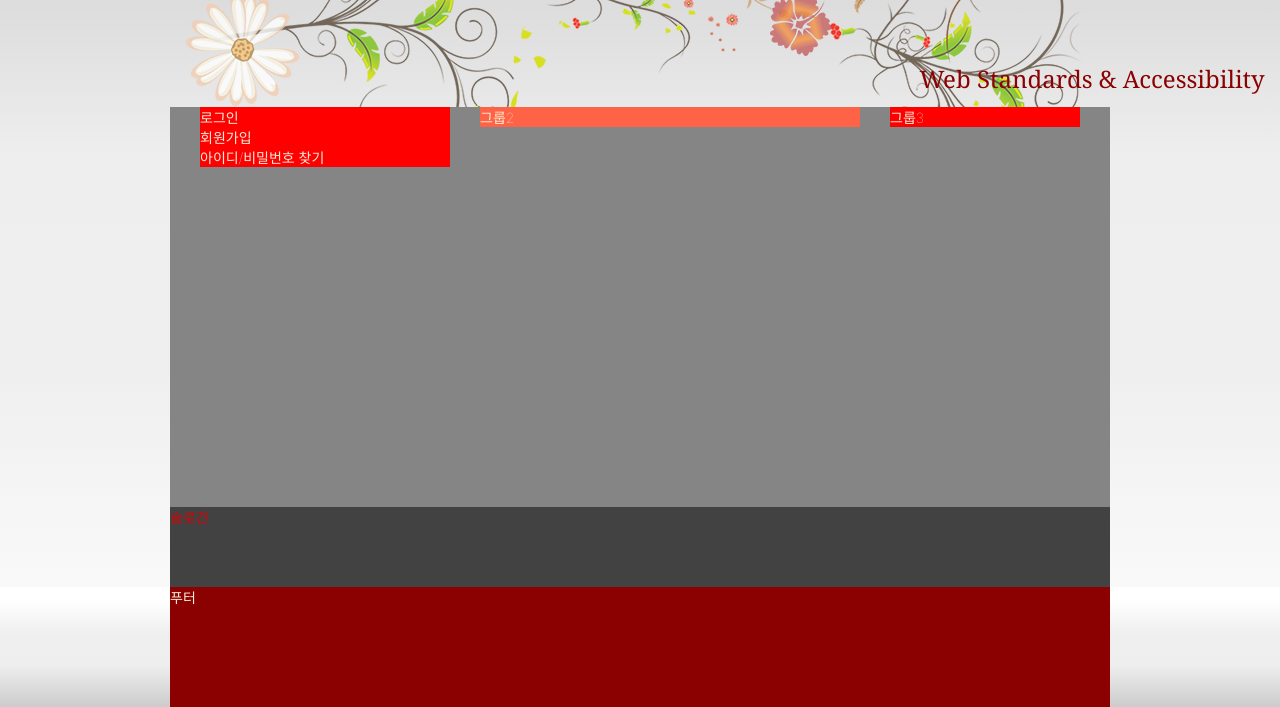
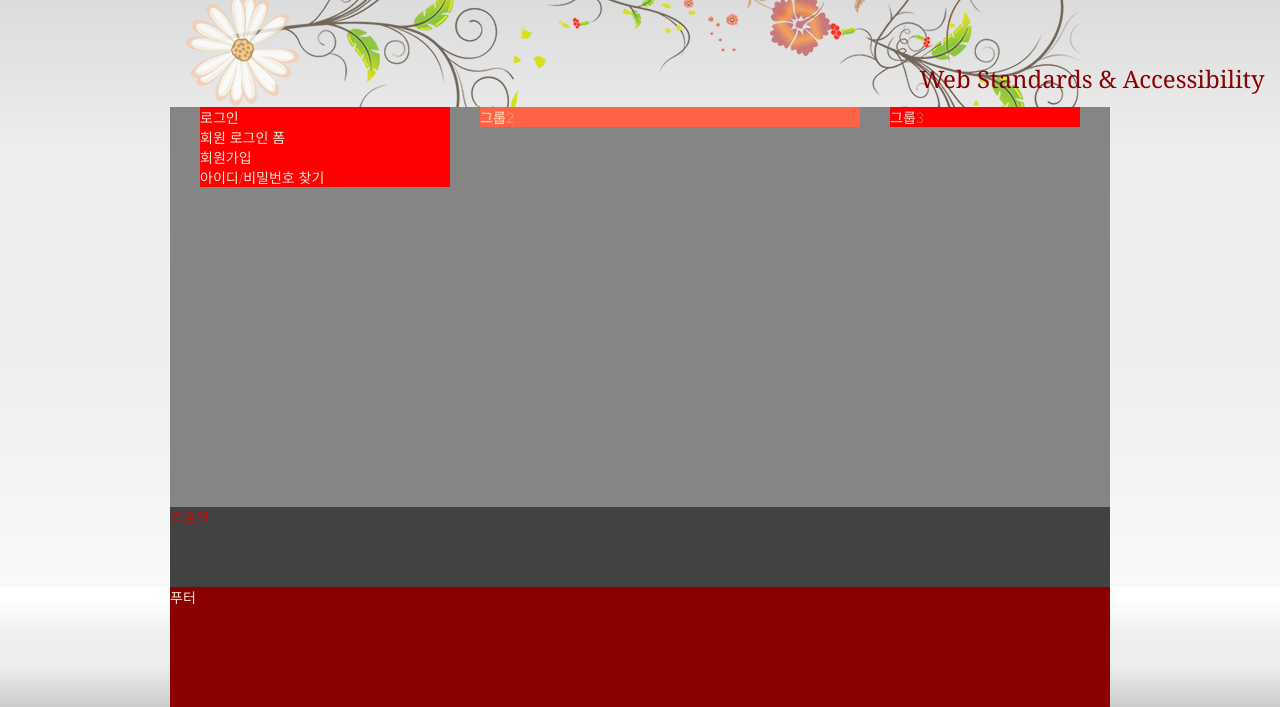
Before and after one commit to s-ja/HTML5, a plain HTML site: page index.html in a window 1280 px wide. Shown: the part 140-847 px from the top of the page. Drawn offline with Linux system fonts and the light colour scheme; a web font is replaced by a local one.

Commit message:
log in form _ing

```diff
--- a/index.html
+++ b/index.html
@@ -160,7 +160,11 @@
         <div class="group group1">
           <section class="login">
             <h2 class="login-title">로그인</h2>
-            <form action="" class="login-form"></form>
+            <form action="" class="login-form">
+              <fieldset>
+                <legend>회원 로그인 폼</legend>
+              </fieldset>
+            </form>
             <ul class="sign">
               <li><a href="/">회원가입</a></li>
               <li><a href="/">아이디/비밀번호 찾기</a></li>
```
